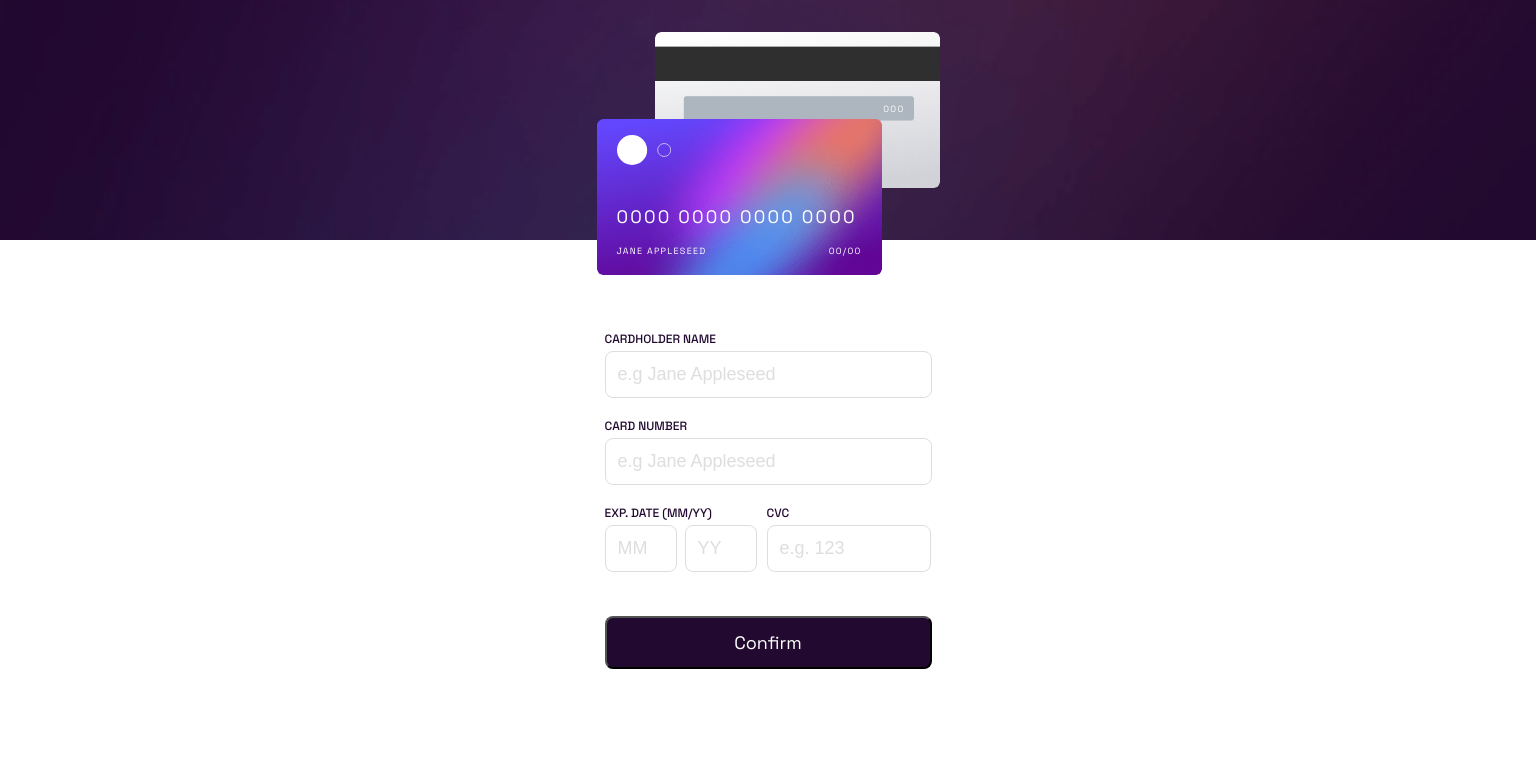
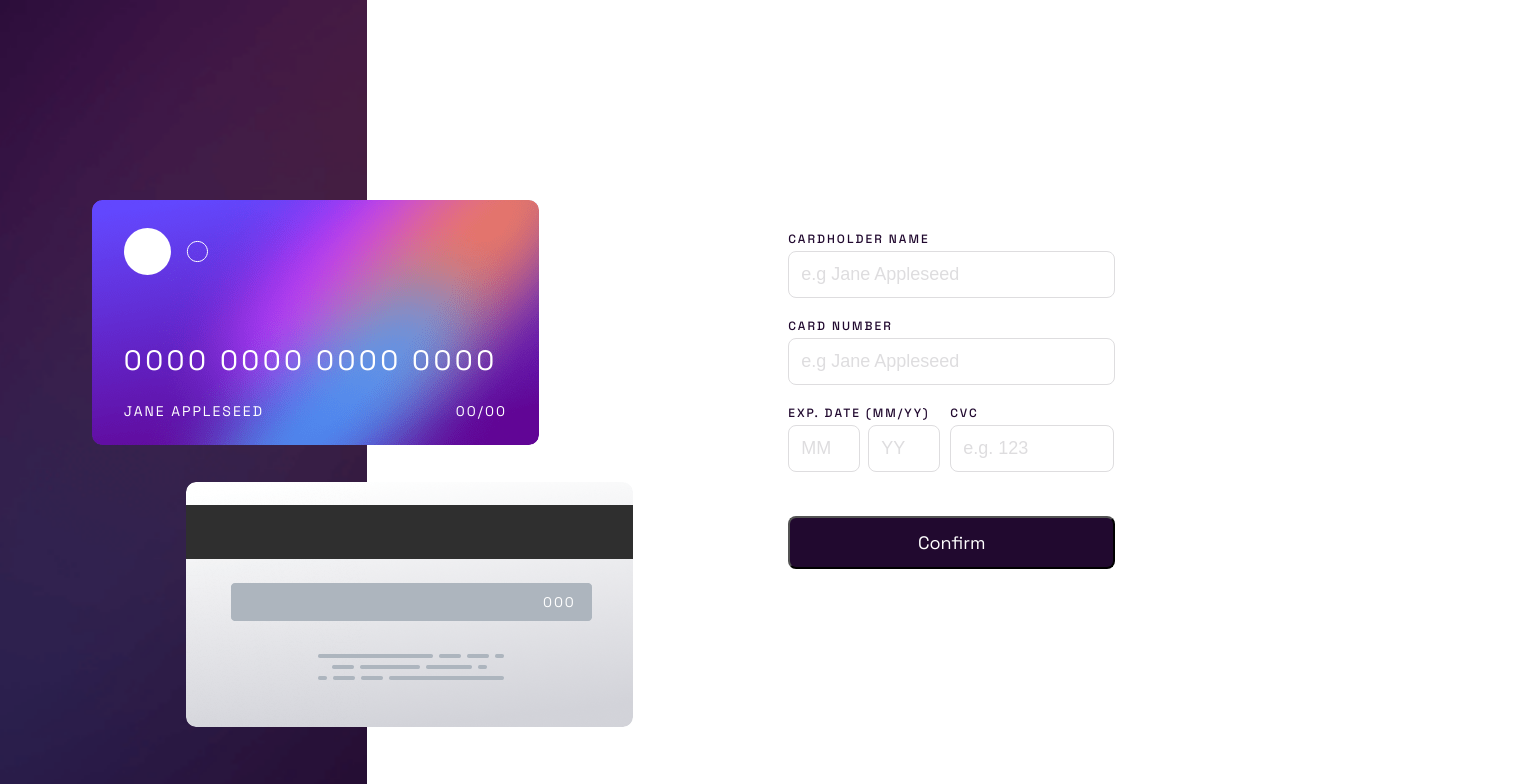
Before and after one commit to jazzielp/interactive-card-details-form, a React (Vite) app: page / in a window 1536 px wide. Shown: the top 784 px of the page. Built offline with nearby package versions, Linux system fonts and the light colour scheme.

Commit message:
💄 Add responsive CSS for mobile devices
Adding the necessary media queries to make the design responsive for mobile.

```diff
--- a/index.css
+++ b/index.css
@@ -46,3 +46,18 @@ input[type=date]::-webkit-outer-spin-button {
 input[type=date] {
   -moz-appearance: textfield;
 }
+
+@media only screen and (min-width: 1300px) {
+  #app {
+    display: flex;
+    height: 100vh;
+    width: 100%;
+    align-items: center;
+  }
+
+  main {
+    align-items: center;
+    width: 100%;
+    margin: 0
+  }
+}
--- a/src/components/Backcard.css
+++ b/src/components/Backcard.css
@@ -19,3 +19,19 @@
   text-align: end;
   margin: 55px 15px;
 }
+
+@media only screen and (min-width: 1300px) {
+  .back-card {
+    width: 447px;
+    height: 245px;
+    padding: 28px 32px;
+    border-radius: 10px;
+  }
+
+  .back-card__security-code {
+    font-size: 1.4rem;
+    color: var(--white);
+    letter-spacing: .2rem;
+    margin: 83px 25px;
+  }
+}
--- a/src/components/Form.css
+++ b/src/components/Form.css
@@ -6,7 +6,7 @@
 
 .form-card__label{
   font-size: 1.2rem;
-  list-style: .2rem;
+  letter-spacing: .2rem;
   font-weight: 500;
   color: var(--very-dark-violet)
 }
--- a/src/components/FrontCard.css
+++ b/src/components/FrontCard.css
@@ -21,7 +21,7 @@
   font-family: "Space Grotesk", sans-serif;
   font-size: 1.8rem;
   letter-spacing: 2.2px;
-  font-weight:400;
+  font-weight: 400;
   color: var(--white);
   margin-bottom: 17px;
 }
@@ -34,3 +34,30 @@
   letter-spacing: .129rem;
   color: var(--white);
 }
+
+@media only screen and (min-width: 1300px) {
+  .front-card {
+    width: 447px;
+    height: 245px;
+    padding: 28px 32px;
+    border-radius: 10px;
+  }
+
+  .front-card__icon-primary {
+    width: 84px;
+    height: 47px;
+    margin-bottom: 64px;
+  }
+
+  .front-card__number-card {
+    font-family: "Space Grotesk", sans-serif;
+    font-size: 2.8rem;
+    letter-spacing: 3.42px;
+    margin-bottom: 24px;
+  }
+
+  .front-card__info-container {
+    font-size: 1.4rem;
+    letter-spacing: .2rem;
+  }
+}
--- a/src/components/Header.css
+++ b/src/components/Header.css
@@ -24,3 +24,30 @@
   left: 0;
   top: 56%;
 }
+
+@media only screen and (min-width: 1300px) {
+  .header {
+    width: 483px;
+    height: 100vh;
+    display: flex;
+    align-items: center;
+  }
+
+  .header__card-container {
+    position: absolute;
+    width: 541px;
+    flex-direction: column-reverse;
+    gap: 37px;
+    align-items: start;
+    top: 25%;
+    left: 25%;
+  }
+
+  .header__frontCard-container {
+    align-self: end;
+  }
+
+  .header__backCard-container {
+    position: static;
+  }
+}
```
